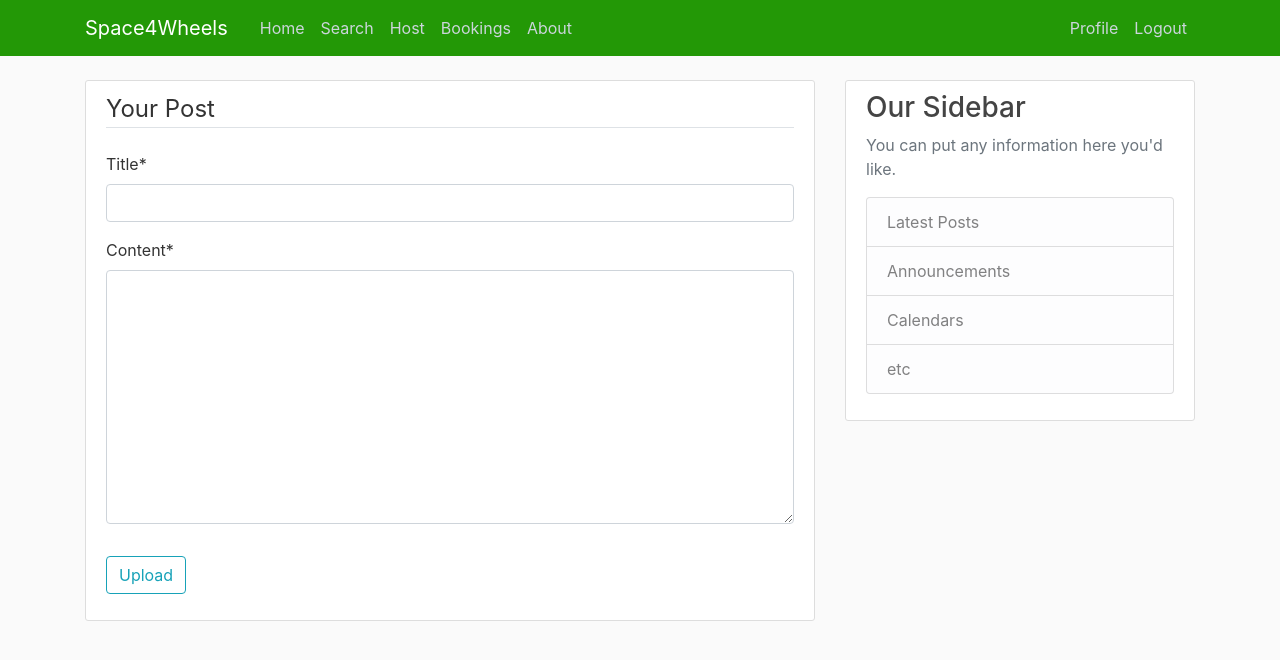
After one commit to dreisnew/Space4Wheels, a Django app: page /post/new/ in a window 1280 px wide. The commit adds this page. Shown: the top 660 px of the page. Run offline with Django 5.2, Linux system fonts and the light colour scheme; a user stored in the database is signed in; some libraries are stand-ins or nearby versions.

Commit message:
Added create, delete, update post but no buttons yet
also updated the tabs

```diff
--- a/Space4Wheels/models.py
+++ b/Space4Wheels/models.py
@@ -1,6 +1,7 @@
 from django.db import models
 from django.utils import timezone
 from django.contrib.auth.models import User
+from django.urls import reverse
 
 # Create your models here.
 class Post(models.Model):
@@ -36,3 +37,6 @@
 
     def __str__(self):
         return self.title
+
+    def get_absolute_url(self):
+        return reverse('post-detail', kwargs={'pk': self.pk})
--- a/Space4Wheels/templates/Space4Wheels/base.html
+++ b/Space4Wheels/templates/Space4Wheels/base.html
@@ -32,6 +32,8 @@
             <div class="navbar-nav mr-auto">
               <a class="nav-item nav-link" href="{% url 'Space4Wheels-home' %}">Home</a>
               <a class="nav-item nav-link" href="{% url 'Space4Wheels-search' %}">Search</a>
+              <a class="nav-item nav-link" href="{% url 'Space4Wheels-host' %}">Host</a>
+              <a class="nav-item nav-link" href="{% url 'Space4Wheels-bookings' %}">Bookings</a>
               <a class="nav-item nav-link" href="{% url 'Space4Wheels-about' %}">About</a>
             </div>
             <!-- Navbar Right Side -->
--- a/Space4Wheels/templates/Space4Wheels/home.html
+++ b/Space4Wheels/templates/Space4Wheels/home.html
@@ -8,7 +8,7 @@
               <a class="mr-2" href="#">{{ post.author }}</a>
               <small class="text-muted">{{ post.date_posted|date:"F d, Y" }}</small>
             </div>
-            <h2><a class="article-title" href="#">{{ post.title }}</a></h2>
+            <h2><a class="article-title" href="{% url 'post-detail' post.id %}">{{ post.title }}</a></h2>
             <p class="article-content">{{ post.content }}</p>
           </div>
         </article>
--- /dev/null
+++ b/Space4Wheels/templates/Space4Wheels/post_form.html
@@ -0,0 +1,16 @@
+{% extends "Space4Wheels/base.html" %}
+{% load crispy_forms_tags %}
+{% block content %}
+<div class="content-section">
+    <form method="POST">
+        {% csrf_token %}
+        <fieldset class = "form-group">
+            <legend class="border-bottom mb-4">Your Post</legend>
+            {{ form|crispy }}
+        </fieldset>
+        <div class="form-group">
+            <button class="btn btn-outline-info" type="submit">Upload</button>
+        </div>
+    </form>
+</div>
+{% endblock content %}
--- a/Space4Wheels/urls.py
+++ b/Space4Wheels/urls.py
@@ -1,10 +1,23 @@
 from django.urls import path
 from . import views
-from users import views as user_views
+from .views import (
+    PostListView,
+    PostDetailView,
+    PostCreateView,
+    PostUpdateView,
+    PostDeleteView
+)
+#from users import views as user_views
 
 urlpatterns = [
-    path('', views.home, name='Space4Wheels-home'),
+    path('', PostListView.as_view(), name='Space4Wheels-home'),
+    path('post/<int:pk>/', PostDetailView.as_view(), name='post-detail'),
+    path('post/new/', PostCreateView.as_view(), name='post-create'),
+    path('post/<int:pk>/update/', PostUpdateView.as_view(), name='post-update'),
+    path('post/<int:pk>/delete/', PostDeleteView.as_view(), name='post-delete'),
     path('search/', views.search, name='Space4Wheels-search'),
+    path('host/', views.host, name='Space4Wheels-host'),
+    path('bookings/', views.bookings, name='Space4Wheels-bookings'),
     path('about/', views.about, name='Space4Wheels-about'),
-    path('register/', user_views.register, name='register'),
+    #path('register/', user_views.register, name='register'),
 ]
--- a/Space4Wheels/views.py
+++ b/Space4Wheels/views.py
@@ -1,21 +1,15 @@
 from django.shortcuts import render
-from django.http import HttpResponse
+from django.contrib.auth.mixins import LoginRequiredMixin, UserPassesTestMixin
+from django.views.generic import (
+    ListView,
+    DetailView,
+    CreateView,
+    UpdateView,
+    DeleteView
+)
 from .models import Post
 
-posts = [
-    {
-        'author': 'Dre',
-        'title': 'Post 1',
-        'content': 'post 1 conetnt',
-        'date_posted': 'December 13, 2023'
-    },
-    {
-        'author': 'Lara',
-        'title': 'Post 2',
-        'content': 'post 2 conetnt',
-        'date_posted': 'December 14, 2023'
-    }
-]
+
 
 def home(request):
     context = {
@@ -23,8 +17,56 @@
     }
     return render(request, 'Space4Wheels/home.html', context)
 
+class PostListView(ListView):
+    model = Post
+    template_name = 'Space4Wheels/home.html' # app>/<model>_<viewtype.html>
+    context_object_name = 'posts'
+    ordering = ['-date_posted']
+
+class PostDetailView(DetailView):
+    model = Post
+
+class PostCreateView(LoginRequiredMixin, CreateView):
+    model = Post
+    fields = ['title', 'content'] # add the fields you want for the user to add/edit
+
+    def form_valid(self, form):
+        form.instance.author = self.request.user
+        return super().form_valid(form)
+
+class PostUpdateView(LoginRequiredMixin, UserPassesTestMixin, UpdateView):
+    model = Post
+    fields = ['title', 'content'] # add the fields you want for the user to add/edit
+
+    def form_valid(self, form):
+        form.instance.author = self.request.user
+        return super().form_valid(form)
+
+    def test_func(self):
+        post = self.get_object()
+        if self.request.user == post.author:
+            return True
+        return False
+
+class PostDeleteView(LoginRequiredMixin, UserPassesTestMixin, DeleteView):
+    model = Post
+    success_url = '/'
+
+    def test_func(self):
+        post = self.get_object()
+        if self.request.user == post.author:
+            return True
+        return False
+
+
 def search(request):
     return render(request, 'Space4Wheels/search.html', {'title': 'Search'})
 
+def host(request):
+    return render(request, 'Space4Wheels/host.html', {'title': 'Host'})
+
+def bookings(request):
+    return render(request, 'Space4Wheels/bookings.html', {'title': 'Bookings'})
+
 def about(request):
     return render(request, 'Space4Wheels/about.html', {'title': 'About'})
```
Also changed, not shown: Space4Wheels/templates/Space4Wheels/bookings.html (added, +21 -0 lines), Space4Wheels/templates/Space4Wheels/host.html (added, +14 -0 lines), Space4Wheels/templates/Space4Wheels/post_confirm_delete.html (added, +16 -0 lines), Space4Wheels/templates/Space4Wheels/post_detail.html (added, +15 -0 lines).
